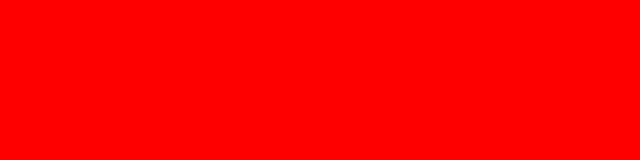
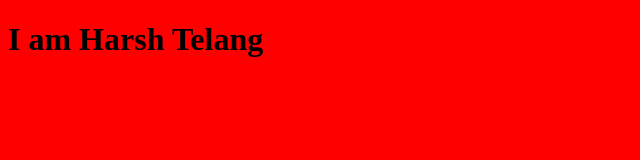
Before and after one commit to Rushikesh-24/TECHNOFEST-2024, a plain HTML site: page index.html in a window 1280 px wide. Shown: the whole page, without its empty margins (0-640 px from the left). Drawn offline with Linux system fonts and the light colour scheme.

Commit message:
Update index.html

```diff
--- a/index.html
+++ b/index.html
@@ -7,6 +7,6 @@
     <link rel="stylesheet" href="style.css">
 </head>
 <body>
-    <h1></h1>
+    <h1>I am Harsh Telang</h1>
 </body>
 </html>
```
